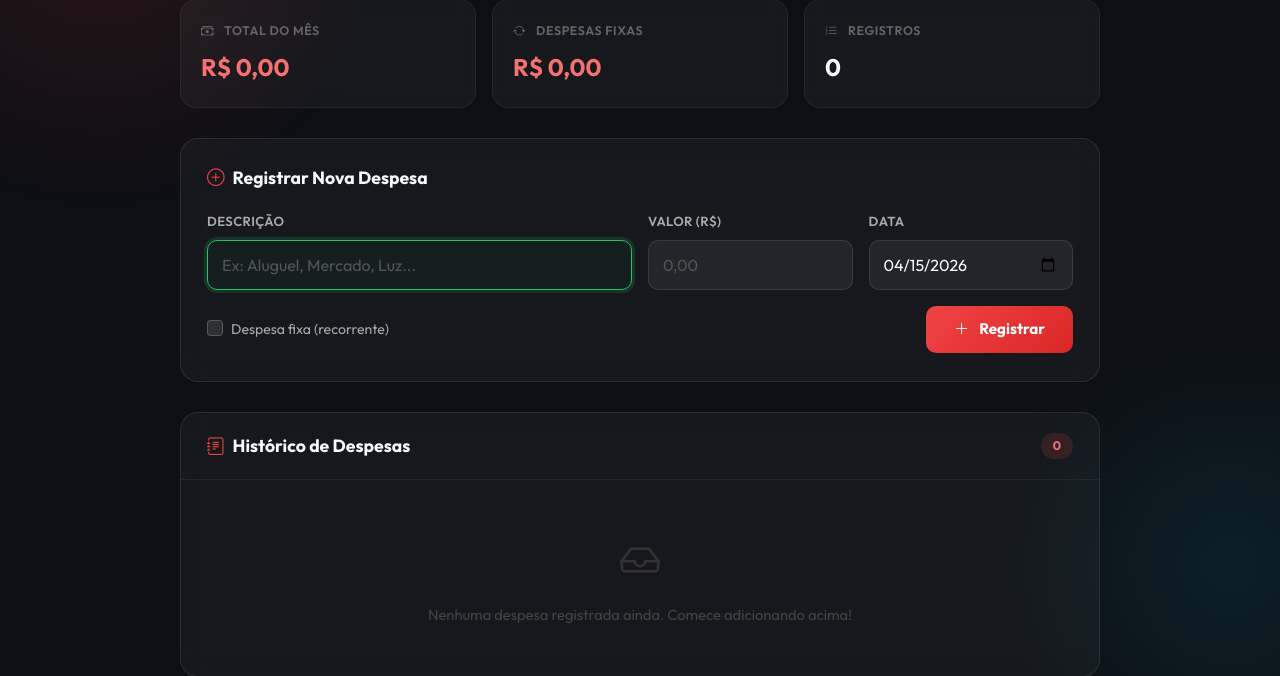
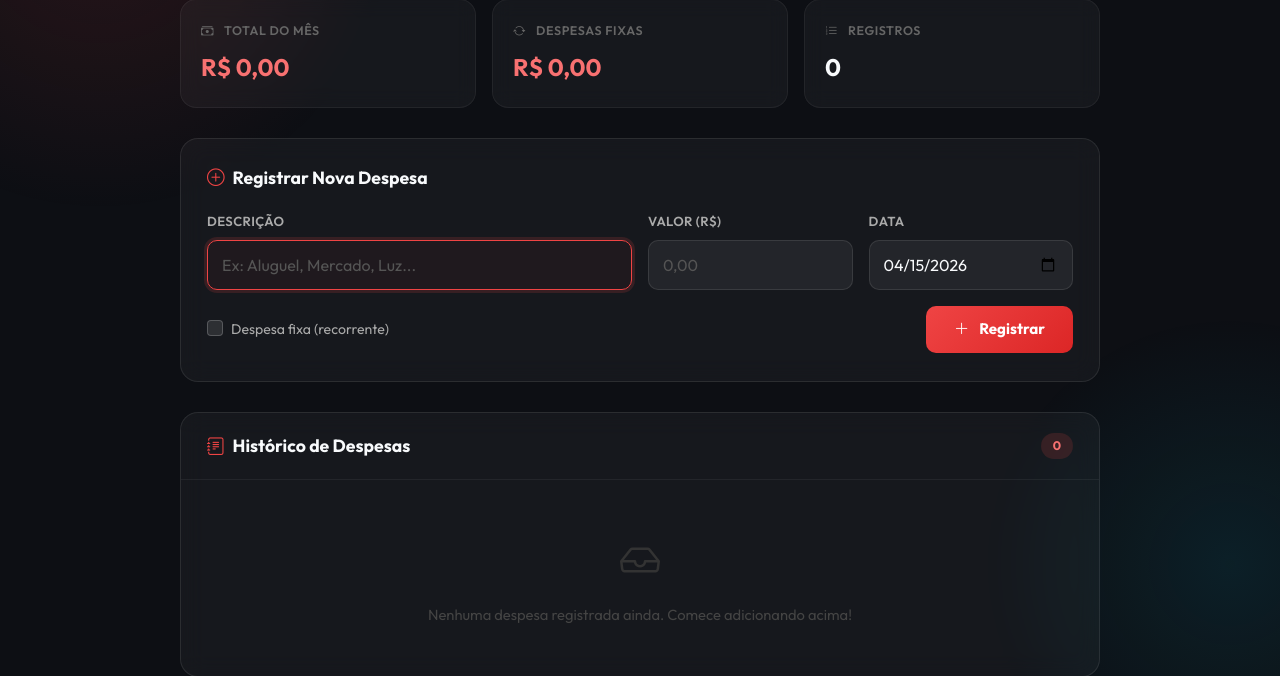
Before and after one commit to Gustavo-Souza31/InvestAi, a PHP site: page /despesas.php in a window 1280 px wide, with the restyled element focused. Shown: the part 186-862 px from the top of the page. Run offline with PHP 8.4, Linux system fonts and the light colour scheme; the visitor is signed in with stand-in values (Sample User, id 1); data that the repository does not hold is empty.

Commit message:
alterado cor dos campos de despesas

```diff
--- a/Front/assets/style/css/despesas.css
+++ b/Front/assets/style/css/despesas.css
@@ -80,3 +80,9 @@
     border: 1px solid rgba(239, 68, 68, 0.25);
     color: #f87171;
 }
+
+.form-control:focus {
+    border-color: var(--danger-color) !important;
+    box-shadow: 0 0 0 3px rgba(239, 68, 68, 0.15) !important;
+    background: rgba(239, 68, 68, 0.04) !important;
+}
```
